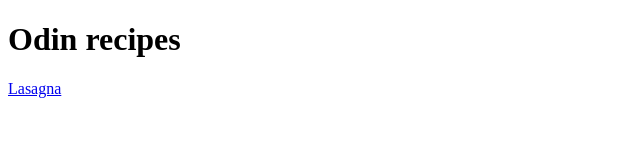
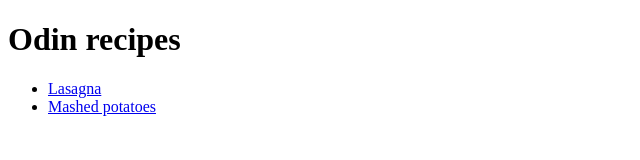
Before and after one commit to Singpap/od-recipes, a plain HTML site: page index.html in a window 1280 px wide. Shown: the whole page, without its empty margins (0-640 px from the left). Drawn offline with Linux system fonts and the light colour scheme.

Commit message:
ADD mashed potatoes to index
Added link to potatoes in index
also made it an unordered list

```diff
--- a/index.html
+++ b/index.html
@@ -8,7 +8,10 @@
 
 <body>
     <h1>Odin recipes</h1>
-    <a href="./recipes/lasagna.html">Lasagna</a>
+        <ul>
+            <li><a href="./recipes/lasagna.html">Lasagna</a></li>
+           <li><a href="./recipes/mashed-potatoes.html">Mashed potatoes</a></li>
+        </ul>
 </body>
 
 </html>
```
Also changed, not shown: 1 other file.
